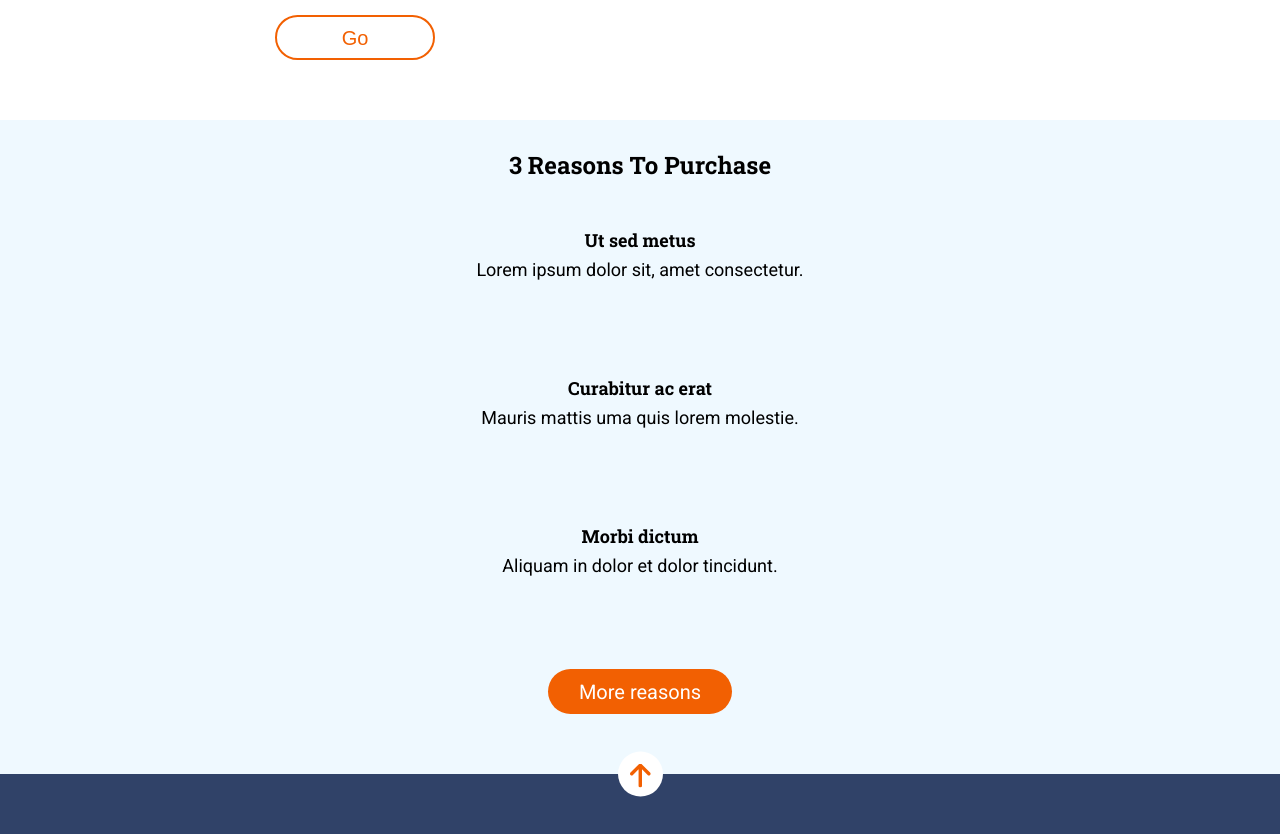
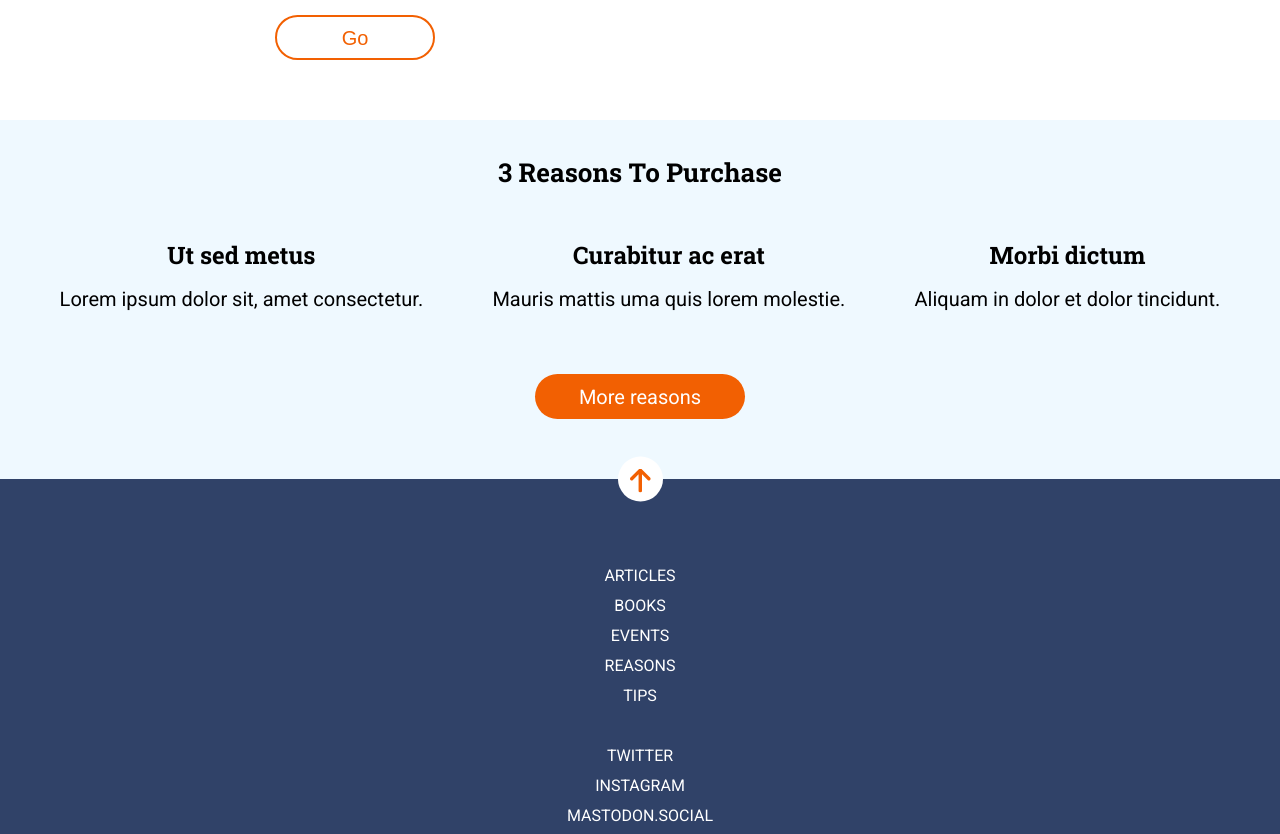
Before and after one commit to Adalab/modulo-1-evaluacion-final-PatriciaVaqueroSaenz, a website: page docs/index.html in a window 1280 px wide. Shown: the part 1040-1874 px from the top of the page. Drawn offline with nearby package versions, Linux system fonts and the light colour scheme; files that its build step writes are made by us from their sources.

Commit message:
add media tablet section reasons partial scss

```diff
--- a/src/scss/layout/_content.scss
+++ b/src/scss/layout/_content.scss
@@ -98,11 +98,15 @@
 
 .section-reasons{
     background-color: $ice-blue;
-    padding: 30px 15px 0;
+    padding: 30px 15px 60px;
     width: 100%;
     height: auto;
     text-align: center;
     box-sizing: border-box;
+
+    @media all and (min-width: 768px){
+        padding: 30px 40px 60px;
+    }
 }
 .section-reasons__title{
     width: 100%;
@@ -113,26 +117,46 @@
     text-align: center;
     color: $black;
     text-transform: capitalize;
+    @media all and (min-width: 768px){
+        font-size: 26px;
+        line-height: 45px;
+    }
 }
 .section-reasons__list{
     list-style: none;
-    margin: 45px 55px 0;
+    margin: 45px 70px 0;
     text-align: center;
     display: grid;
     grid-template-columns: 1fr;
     grid-template-rows: repeat(3, minmax(148px, auto));
+
+    @media all and (min-width: 768px){
+        margin: 45px 0 0;
+        grid-template-columns: repeat(3, minmax(193px, auto));
+        grid-template-rows: 1fr;
+        gap: 30px;
+    }
 }
 .section-reasons__list--item-title{
     width: 100%;
     font-family: $font-title;
     font-size: 18px;
     line-height: 30px;
+
+    @media all and (min-width: 768px){
+        margin-bottom: 14px;
+        font-size: 24px;
+    }
 }
 .section-reasons__list--item-text{
     width: 100%;
     font-family: $font-text;
     font-size: 18px;
     line-height: 30px;
+
+    @media all and (min-width: 768px){
+        font-size: 20px;
+    }
 }
 .section-reasons__button{
     width: 184px;
@@ -140,7 +164,11 @@
     background-color: $orange;
     border-radius: 22.5px;
     border: none;
-    margin:0 auto 60px;
+
+    @media all and (min-width: 768px){
+        margin-top: 60px;
+        width: 210px;
+    }
 }
 .section-reasons__link{
     text-decoration: none;
@@ -149,4 +177,8 @@
     font-size: 20px;
     line-height: 45px;
     padding: 14px 24px;
+
+    @media all and (min-width: 768px){
+        padding: 14px 37px;
+    }
 }
```
